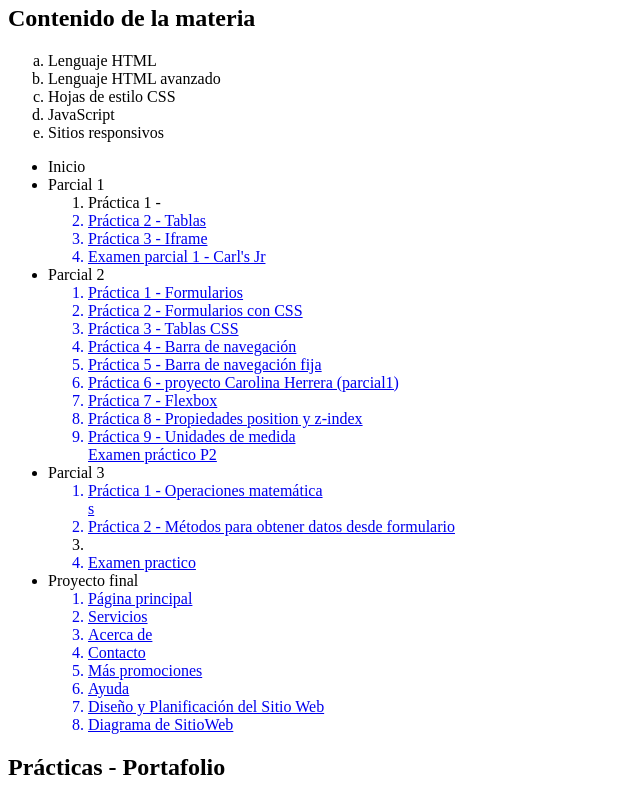
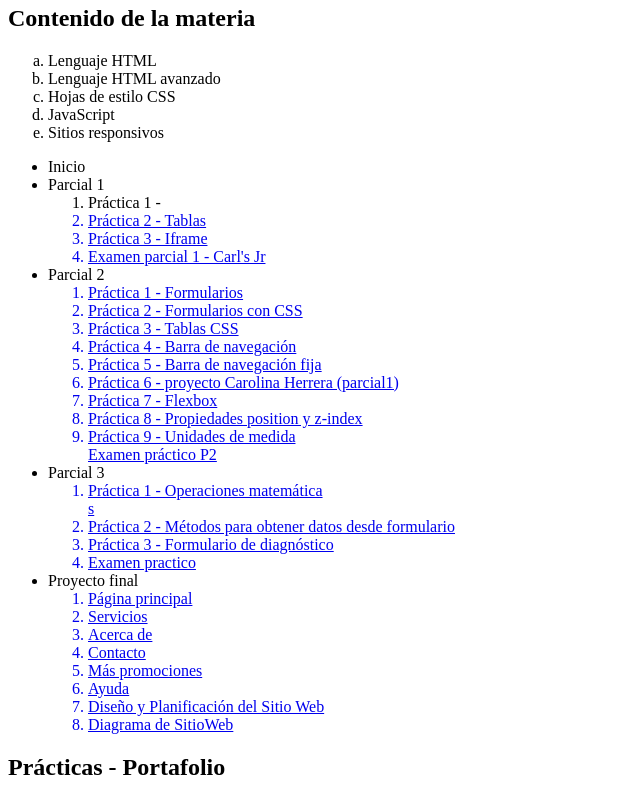
Before and after one commit to Sheccid06/portafolio, a plain HTML site: page index.html in a window 1280 px wide. Shown: the part 1797-2597 px from the top of the page, without its empty margins (0-640 px from the left). Drawn offline with Linux system fonts and the light colour scheme.

Commit message:
Update index.html

```diff
--- a/index.html
+++ b/index.html
@@ -143,7 +143,7 @@
 			<ol type="1">
 				<a href="practica1_parcial3"><li>Práctica 1 - Operaciones matemática</li>s</a>
 				<a href="practica2_parcial3"><li>Práctica 2 - Métodos para obtener datos desde formulario</li></a>
-				<a><li></li></a>
+				<a href="practica3_parcial3.html"><li>Práctica 3 - Formulario de diagnóstico</li></a>
 				<a href="ExamenParcial3.html"><li>Examen practico</li> </a>
 			</ol>
 		<li>Proyecto final</li>
```
